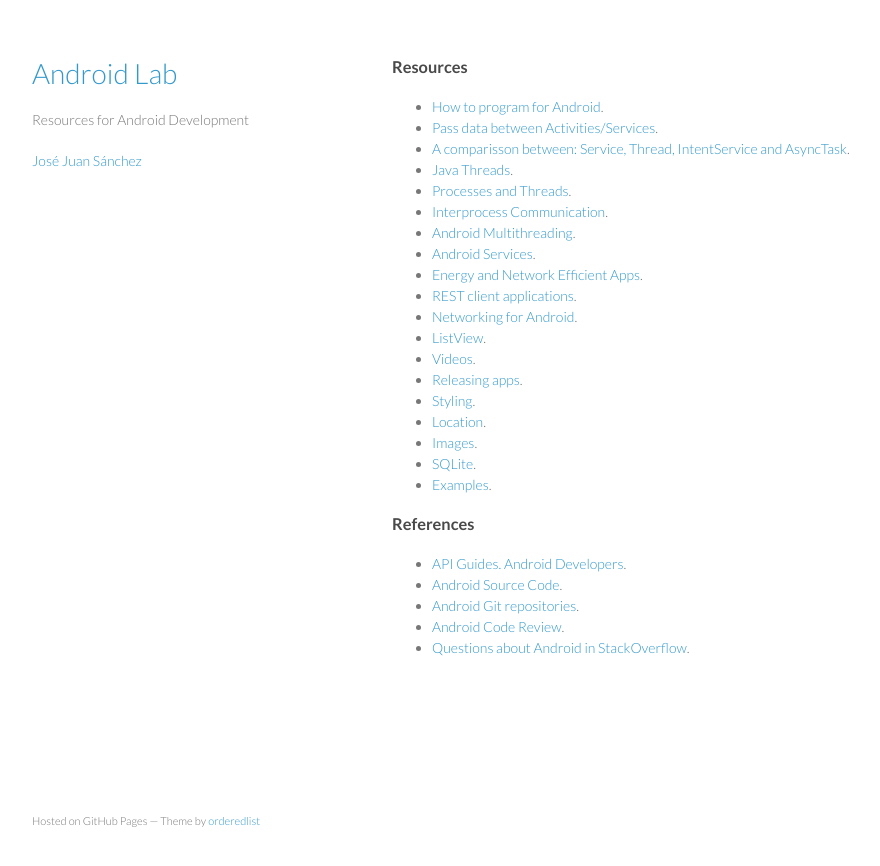
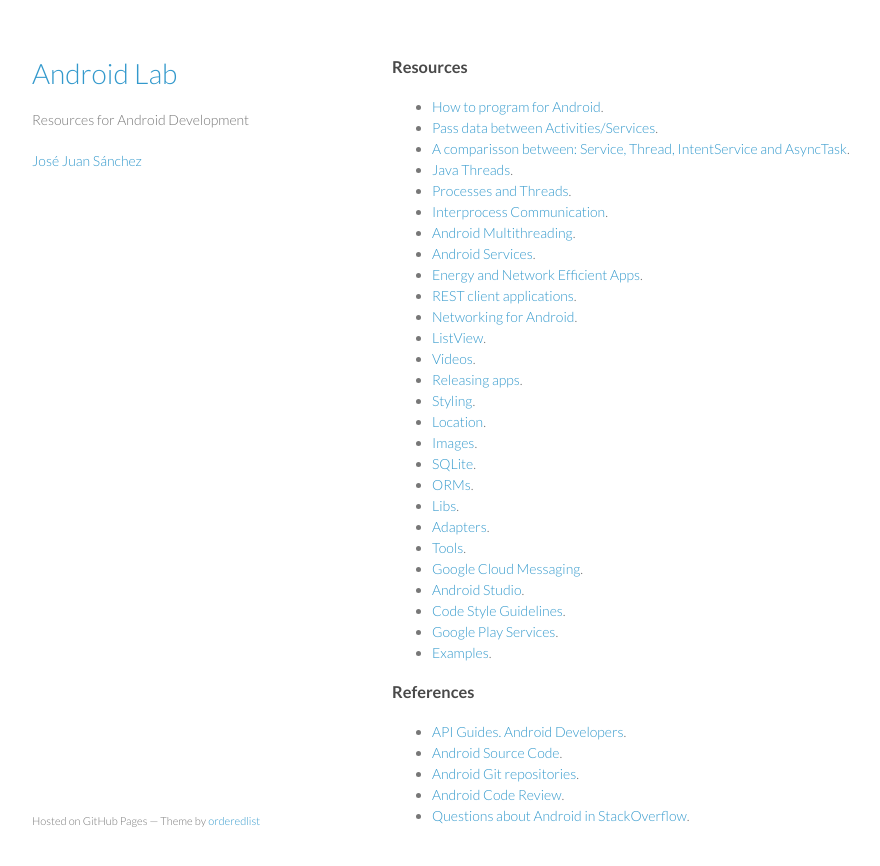
Before and after one commit to josejuansanchez/josejuansanchez.github.io, a Jekyll site: the page built from androidlab/index.md, in a window 1280 px wide. Shown: the top 866 px of the page, without its empty margins (178-1058 px from the left). Built offline with Jekyll 4.4.1, drawn with Linux system fonts in a browser that asks for light colours.

Commit message:
Changes in Android Lab

```diff
--- a/androidlab/index.md
+++ b/androidlab/index.md
@@ -22,6 +22,14 @@
   - [Location](location).
   - [Images](images).
   - [SQLite](sqlite).
+  - [ORMs](orm).
+  - [Libs](libs).
+  - [Adapters](adapters).
+  - [Tools](tools).
+  - [Google Cloud Messaging](google_cloud_messaging).
+  - [Android Studio](android_studio).
+  - [Code Style Guidelines](code_style).
+  - [Google Play Services](google_play_services).
   - [Examples](examples).
 
 
```
Also changed, not shown: androidlab/adapters.md (added, +9 -0 lines), androidlab/android_studio.md (added, +14 -0 lines), androidlab/code_style.md (added, +10 -0 lines), androidlab/google_cloud_messaging.md (added, +12 -0 lines), androidlab/google_play_services.md (added, +11 -0 lines), androidlab/libs.md (added, +10 -0 lines), androidlab/orm.md (added, +10 -0 lines), androidlab/tools.md (added, +11 -0 lines).
